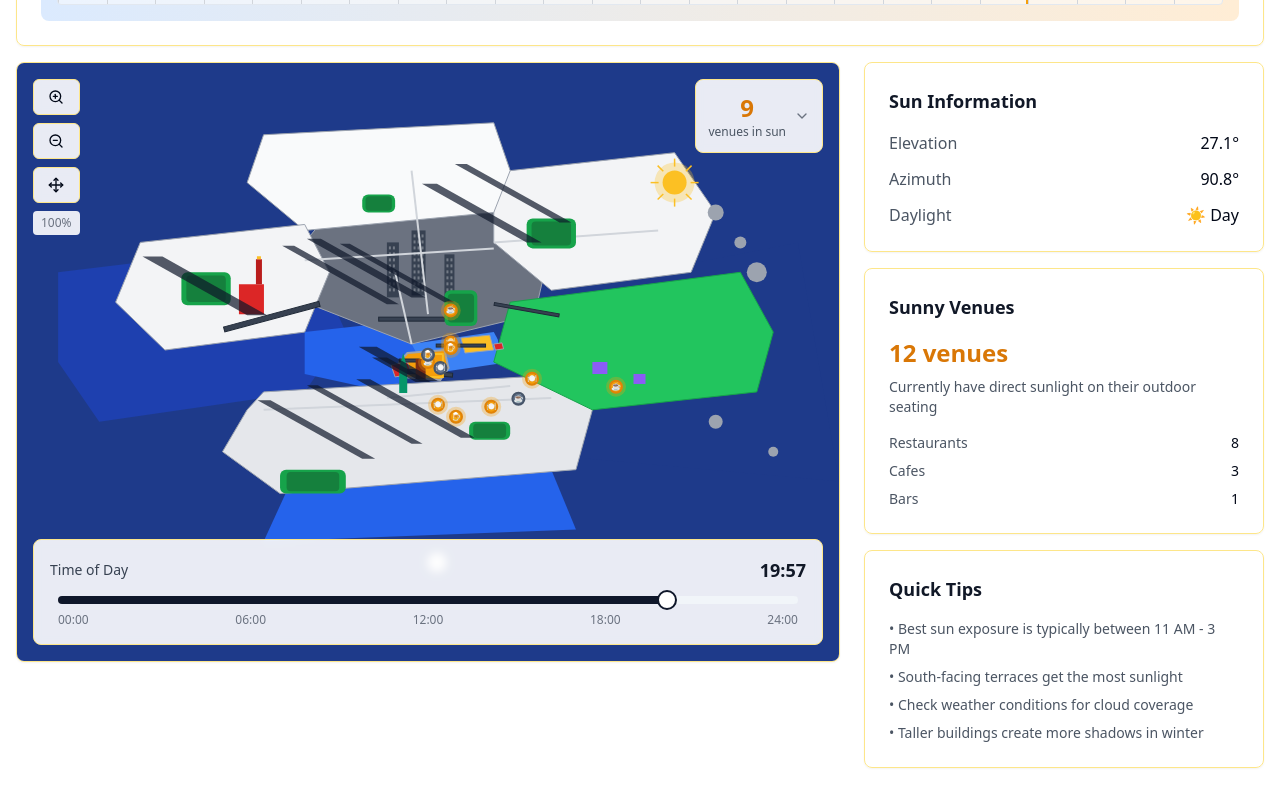
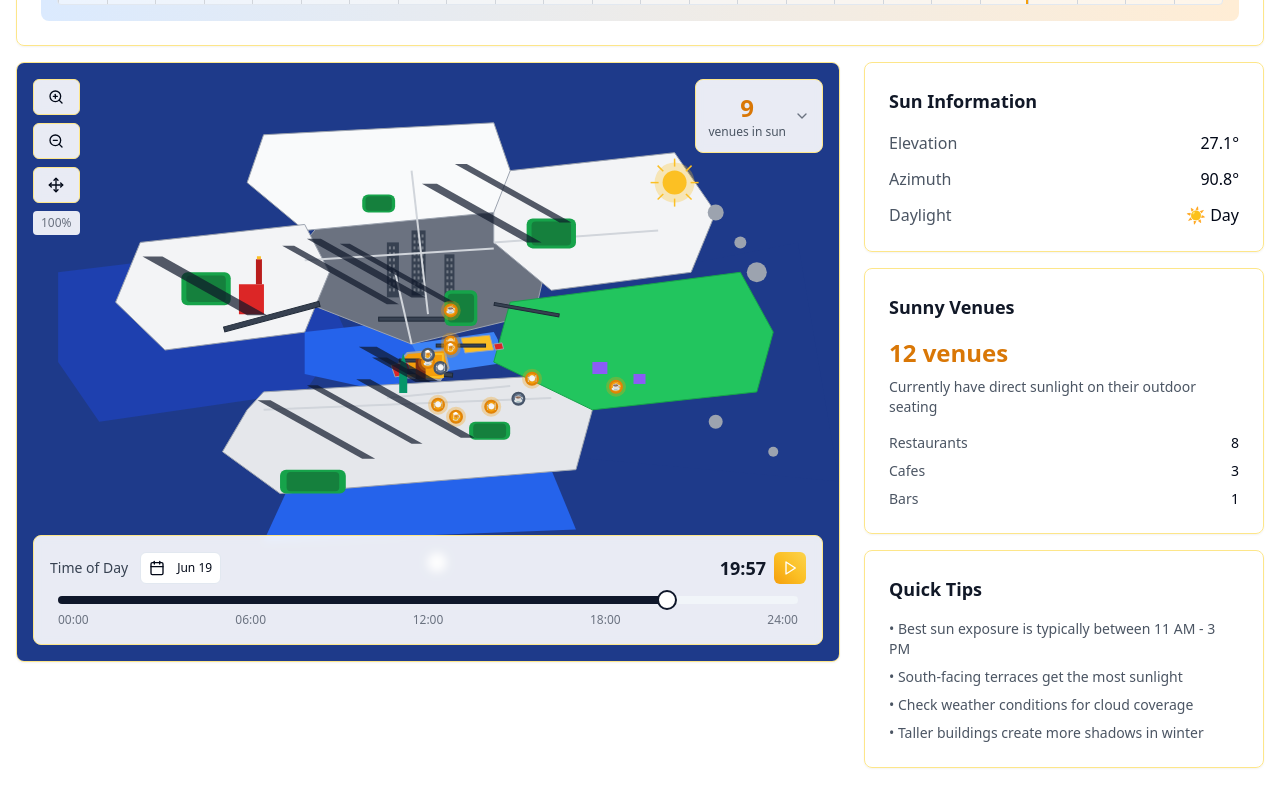
Before and after one commit to Bursvik/solsken-stockholm-sitt, a React (Vite) app: page / in a window 1280 px wide. Shown: the part 471-1271 px from the top of the page. Built offline with nearby package versions, Linux system fonts and the light colour scheme.

Commit message:
feat: Add play button and date button
-   Added a play button to animate the day next to the time slider.
-   Added a date button next to the "time of day" text.
-   Updated `src/components/map/MapTimeSlider.tsx` and `src/components/TimeControls.tsx`.

```diff
--- a/package.json
+++ b/package.json
@@ -43,7 +43,7 @@
     "class-variance-authority": "^0.7.1",
     "clsx": "^2.1.1",
     "cmdk": "^1.0.0",
-    "date-fns": "^3.6.0",
+    "date-fns": "^4.1.0",
     "embla-carousel-react": "^8.3.0",
     "input-otp": "^1.2.4",
     "lucide-react": "^0.462.0",
--- a/src/components/StockholmMap.tsx
+++ b/src/components/StockholmMap.tsx
@@ -1,4 +1,3 @@
-
 import { useState } from 'react';
 import { SunPosition } from '@/utils/sunCalculator';
 import MapCanvas from './map/MapCanvas';
@@ -11,9 +10,10 @@ interface StockholmMapProps {
   sunPosition: SunPosition;
   selectedDate: Date;
   onTimeChange: (time: Date) => void;
+  onDateChange: (date: Date) => void;
 }
 
-const StockholmMap = ({ currentTime, sunPosition, selectedDate, onTimeChange }: StockholmMapProps) => {
+const StockholmMap = ({ currentTime, sunPosition, selectedDate, onTimeChange, onDateChange }: StockholmMapProps) => {
   const [isDragging, setIsDragging] = useState(false);
   const [lastPanPoint, setLastPanPoint] = useState({ x: 0, y: 0 });
   const [transform, setTransform] = useState({
@@ -82,6 +82,7 @@ const StockholmMap = ({ currentTime, sunPosition, selectedDate, onTimeChange }:
         currentTime={currentTime}
         selectedDate={selectedDate}
         onTimeChange={onTimeChange}
+        onDateChange={onDateChange}
       />
 
       {/* Sunny venues dropdown - positioned at top right */}
--- a/src/components/map/MapTimeSlider.tsx
+++ b/src/components/map/MapTimeSlider.tsx
@@ -1,13 +1,22 @@
 
+import { useState } from 'react';
+import { Button } from '@/components/ui/button';
 import { Slider } from '@/components/ui/slider';
+import { Calendar } from '@/components/ui/calendar';
+import { Popover, PopoverContent, PopoverTrigger } from '@/components/ui/popover';
+import { CalendarIcon, Play, Pause } from 'lucide-react';
+import { format } from 'date-fns';
+import { cn } from '@/lib/utils';
 
 interface MapTimeSliderProps {
   currentTime: Date;
   selectedDate: Date;
   onTimeChange: (time: Date) => void;
+  onDateChange: (date: Date) => void;
 }
 
-const MapTimeSlider = ({ currentTime, selectedDate, onTimeChange }: MapTimeSliderProps) => {
+const MapTimeSlider = ({ currentTime, selectedDate, onTimeChange, onDateChange }: MapTimeSliderProps) => {
+  const [isPlaying, setIsPlaying] = useState(false);
   const currentHour = currentTime.getHours() + currentTime.getMinutes() / 60;
 
   const handleTimeSliderChange = (values: number[]) => {
@@ -18,16 +27,83 @@ const MapTimeSlider = ({ currentTime, selectedDate, onTimeChange }: MapTimeSlide
     onTimeChange(newTime);
   };
 
+  const handleDateSelect = (date: Date | undefined) => {
+    if (date) {
+      const newTime = new Date(date);
+      newTime.setHours(currentTime.getHours(), currentTime.getMinutes());
+      onDateChange(date);
+      onTimeChange(newTime);
+    }
+  };
+
+  const playAnimation = () => {
+    setIsPlaying(true);
+    let hour = 6; // Start at 6 AM
+    const interval = setInterval(() => {
+      if (hour >= 22) { // Stop at 10 PM
+        setIsPlaying(false);
+        clearInterval(interval);
+        return;
+      }
+
+      const newTime = new Date(selectedDate);
+      newTime.setHours(hour, 0, 0, 0);
+      onTimeChange(newTime);
+      hour += 0.5; // Increment by 30 minutes
+    }, 200); // Update every 200ms
+  };
+
   return (
     <div className="absolute bottom-4 left-4 right-4 bg-white/90 backdrop-blur-sm rounded-lg p-4 border border-sun-200">
       <div className="flex items-center justify-between mb-3">
+        <div className="flex items-center gap-3">
           <span className="text-sm font-medium text-gray-700">Time of Day</span>
+
+          {/* Date Picker Button */}
+          <Popover>
+            <PopoverTrigger asChild>
+              <Button
+                variant="outline"
+                size="sm"
+                className={cn(
+                  "justify-start text-left font-normal h-8 px-2",
+                  "text-xs"
+                )}
+              >
+                <CalendarIcon className="mr-1 h-3 w-3" />
+                {format(selectedDate, "MMM d")}
+              </Button>
+            </PopoverTrigger>
+            <PopoverContent className="w-auto p-0" align="start">
+              <Calendar
+                mode="single"
+                selected={selectedDate}
+                onSelect={handleDateSelect}
+                initialFocus
+                className="p-3 pointer-events-auto"
+              />
+            </PopoverContent>
+          </Popover>
+        </div>
+
+        <div className="flex items-center gap-2">
           <span className="text-lg font-bold text-gray-900">
             {currentTime.toLocaleTimeString('en-GB', {
               hour: '2-digit',
               minute: '2-digit'
             })}
           </span>
+
+          {/* Play Animation Button */}
+          <Button
+            onClick={playAnimation}
+            disabled={isPlaying}
+            size="sm"
+            className="h-8 w-8 p-0 gradient-sun text-white"
+          >
+            {isPlaying ? <Pause className="h-3 w-3" /> : <Play className="h-3 w-3" />}
+          </Button>
+        </div>
       </div>
 
       <div className="px-2">
--- a/src/pages/Index.tsx
+++ b/src/pages/Index.tsx
@@ -81,6 +81,7 @@ const Index = () => {
                   sunPosition={sunPosition}
                   selectedDate={selectedDate}
                   onTimeChange={setCurrentTime}
+                  onDateChange={setSelectedDate}
                 />
               ) : (
                 <VenueList
```
Also changed, not shown: 1 other file (tests, documents, lock files or other folders). Lines whose indentation alone changed are shown as unchanged.
